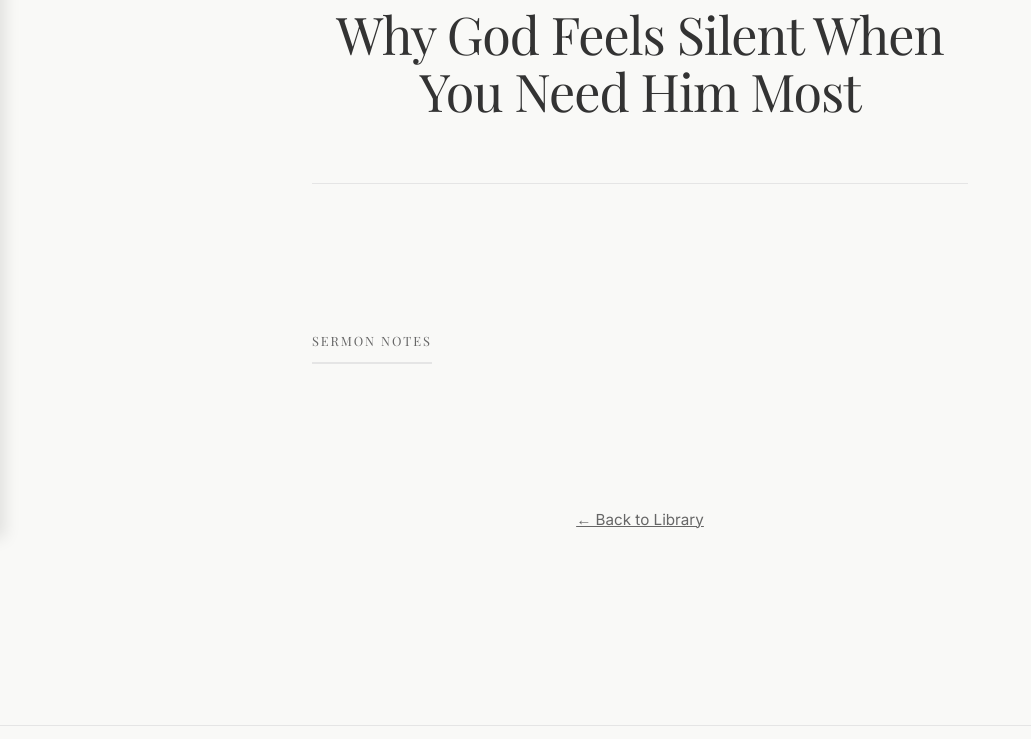
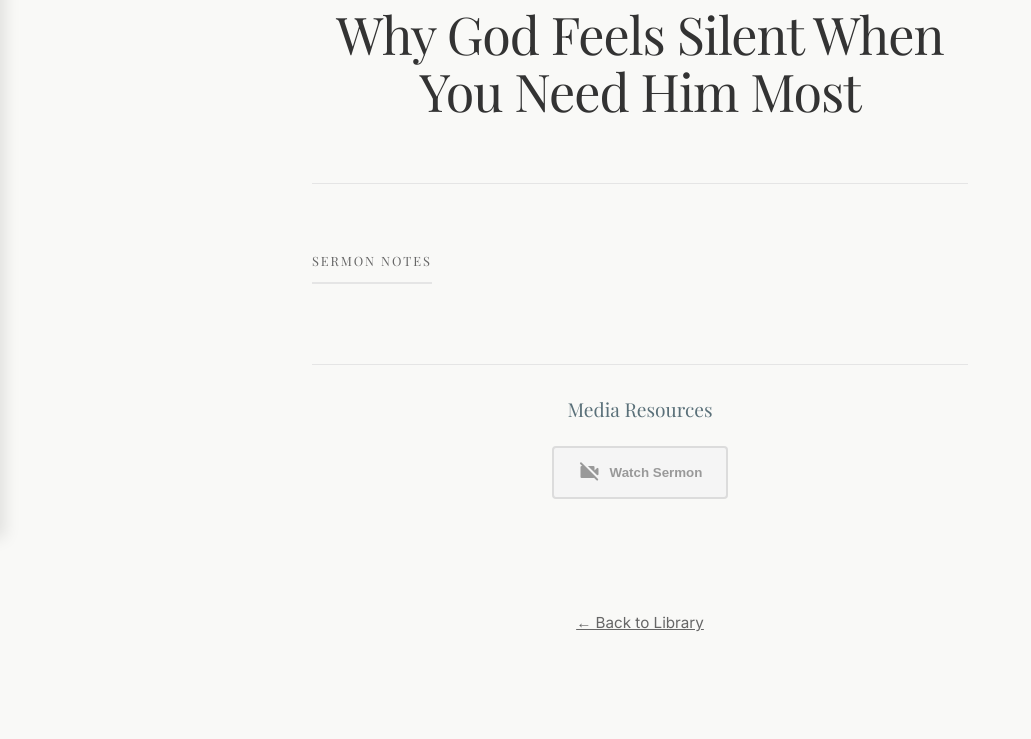
Before and after one commit to Eminenz07/the_truth_gate, a Django app: template sermons/templates/sermons/sermon_detail.html in a window 1280 px wide. Shown: the part 262-1001 px from the top of the page, without its empty margins (0-1031 px from the left). Run offline with Django 5.2, Linux system fonts and the light colour scheme; the template is opened without the code that fills it: values that come from a table or form of the project are taken from there, others are empty; data comes from the database, SQL or seed files in the repository; some web fonts are replaced.

Commit message:
Feat: Updated Sermon Flow - Topic Headers, Removed Inline Watch, Added Red Watch Button to Detail

```diff
--- a/sermons/templates/sermons/sermon_detail.html
+++ b/sermons/templates/sermons/sermon_detail.html
@@ -15,26 +15,7 @@
         {% endif %}
     </header>
 
-    <!-- Media Player -->
-    <section class="media-section mb-large text-center">
-        {% if sermon.sermon_type == 'video' and sermon.video_url %}
-            <div class="video-container" style="position: relative; padding-bottom: 56.25%; height: 0; overflow: hidden; max-width: 100%; background: #000;">
-                <!-- Very basic embed logic - would need robust parsing for production -->
-                {% if "youtube" in sermon.video_url %}
-                    <iframe src="{{ sermon.video_url|cut:'watch?v='|cut:'https://www.youtube.com/'|add:'https://www.youtube.com/embed/' }}"
-                            style="position: absolute; top: 0; left: 0; width: 100%; height: 100%;"
-                            frameborder="0" allowfullscreen></iframe>
-                {% else %}
-                    <a href="{{ sermon.video_url }}" target="_blank" class="btn btn-primary">Watch Video</a>
-                {% endif %}
-            </div>
-        {% elif sermon.sermon_type == 'audio' and sermon.audio_file %}
-            <audio controls style="width: 100%;">
-                <source src="{{ sermon.audio_file.url }}" type="audio/mpeg">
-                Your browser does not support the audio element.
-            </audio>
-        {% endif %}
-    </section>
+    <!-- Media removed from top (User request Step 1822) -->
 
     <!-- Notes/Content -->
     <section class="sermon-content">
@@ -51,6 +32,65 @@
         </div>
     </section>
 
+    <!-- Sermon Actions (Watch/Listen) -->
+    <section class="sermon-actions text-center" style="margin-top: 3rem; padding-top: 2rem; border-top: 1px solid var(--border-color);">
+        <h3 style="margin-bottom: 1.5rem; font-size: 1.2rem;">Media Resources</h3>
+
+        <div style="display: flex; flex-wrap: wrap; justify-content: center; gap: 1rem;">
+            <!-- Watch Button -->
+            {% if sermon.video_url %}
+            <a href="{{ sermon.video_url }}" target="_blank" class="btn-watch">
+                <span class="material-icons-round">play_circle</span> Watch Sermon
+            </a>
+            {% else %}
+            <button class="btn-watch disabled" onclick="this.innerText = 'Video Unavailable'; this.style.opacity = '0.7';">
+                <span class="material-icons-round">videocam_off</span> Watch Sermon
+            </button>
+            {% endif %}
+
+            <!-- Listen Button / Player -->
+            {% if sermon.audio_file %}
+            <div style="width: 100%; max-width: 400px; margin-top: 1rem;">
+                <audio controls style="width: 100%;">
+                    <source src="{{ sermon.audio_file.url }}" type="audio/mpeg">
+                    Your browser does not support the audio element.
+                </audio>
+            </div>
+            {% endif %}
+        </div>
+    </section>
+
+    <style>
+        .btn-watch {
+            display: inline-flex;
+            align-items: center;
+            gap: 0.5rem;
+            background-color: #e53935; /* Red */
+            color: white;
+            padding: 0.8rem 1.5rem;
+            border-radius: 4px;
+            text-decoration: none;
+            font-weight: 600;
+            border: 2px solid #e53935;
+            transition: all 0.2s ease;
+            cursor: pointer;
+        }
+        .btn-watch:hover {
+            background-color: white;
+            color: #e53935;
+        }
+        .btn-watch.disabled {
+            background-color: #f5f5f5;
+            border-color: #dcdcdc;
+            color: #999;
+            cursor: not-allowed;
+        }
+        .btn-watch.disabled:hover {
+            background-color: #f5f5f5;
+            color: #999;
+        }
+    </style>
+
     <div class="sermon-footer text-center mt-4">
         <a href="{% url 'sermon_list' %}" class="back-link">&larr; Back to Library</a>
     </div>
--- a/sermons/views.py
+++ b/sermons/views.py
@@ -55,6 +55,12 @@ class SermonListView(ListView):
                          to_attr='latest_sermons')
             )
 
+        if topic_slug:
+            try:
+                context['current_topic'] = Topic.objects.get(slug=topic_slug)
+            except Topic.DoesNotExist:
+                pass
+
         return context
 
 class SermonDetailView(DetailView):
```
Also changed, not shown: sermons/templates/sermons/_sermon_card.html (+2 -7 lines), sermons/templates/sermons/sermon_list.html (+10 -2 lines).
